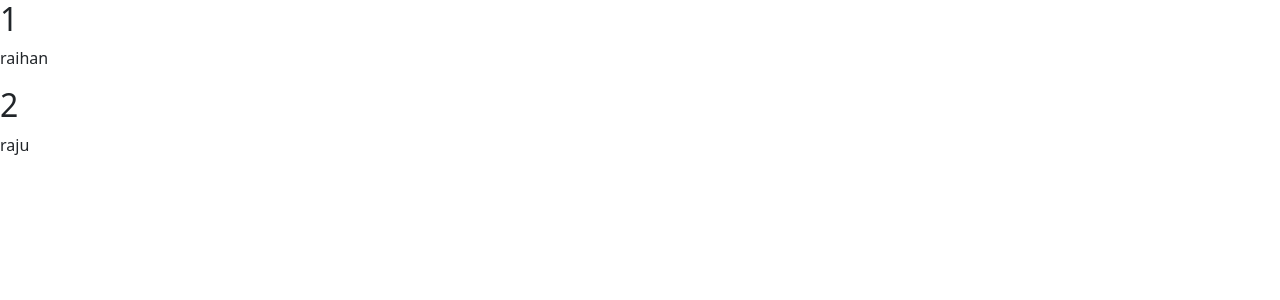
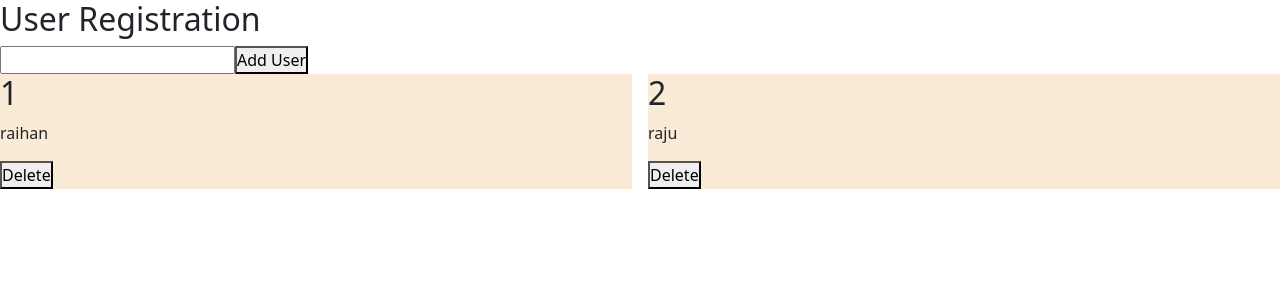
Before and after one commit to raihanraju007/React-Practice, a React (Create React App) app: page / in a window 1280 px wide. Shown: the top 300 px of the page. Built offline with nearby package versions, Linux system fonts and the light colour scheme.

Commit message:
User Management App using Context API Not Practoise Properly

```diff
--- a/public/style.css
+++ b/public/style.css
@@ -34,3 +34,13 @@
     text-align: center;
     font-weight: bold;
 }
+
+.users{
+    display: grid;
+    grid-template-columns: repeat(2, minmax(0, 1fr));
+    gap: 1rem;
+}
+.user{
+    background-color: antiquewhite;
+    padding: 0.rem;
+}
--- a/src/App.js
+++ b/src/App.js
@@ -27,6 +27,8 @@ import UserForm from "./componant/HOOKS/UseRefExample/UserForm";
 import UseReducer from "./componant/HOOKS/UseReducer";
 import Component1 from "./componant/PROP_DRILLING/Component1";
 import Users from "./componant/user_management/Users";
+import NewUser from "./componant/user_management/NewUser";
+import { UsersContext } from "./componant/context/UsersContext";
 
 
 
@@ -36,10 +38,20 @@ function App() {
     {id: 2, username: "raju"}
   ])
 
+  const handleDeleteUser = (id) => {
+    const filteredUsers = users.filter((user) => user.id != id);
+    setUsers(filteredUsers);
+  }
+  const handleAddNewUser = (newUser) => {
+    setUsers((prevUsers) => [...prevUsers, newUser])
+  }
   return (
-    <div>
-       <Users users = {users}/>
-    </div>
+   <UsersContext.Provider value={{ users, setUsers }}>
+      <div>
+        <NewUser handleAddNewUser = {handleAddNewUser}/>
+        <Users handleDeleteUser={handleDeleteUser} />
+      </div>
+   </UsersContext.Provider>
   );
 }
 
--- /dev/null
+++ b/src/componant/context/UsersContext.js
@@ -0,0 +1,3 @@
+import { createContext } from "react";
+
+export const UsersContext = createContext({})
--- /dev/null
+++ b/src/componant/user_management/NewUser.js
@@ -0,0 +1,26 @@
+import React, { useState } from 'react'
+
+const NewUser = ({handleAddNewUser}) => {
+const [username, setUsername] = useState("");
+const handleUserNameChange = (event) => {
+    setUsername(event.target.value);
+}
+const handleSubmit = (event) => {
+    event.preventDefault();
+    const newUser = {id: new Date().getTime().toString(), username: username}
+    handleAddNewUser(newUser);
+    setUsername("");
+}
+
+  return (
+    <div>
+      <h2>User Registration</h2>
+      <form onSubmit={handleSubmit}>
+        <input type='text' name='username' value={username} onChange={handleUserNameChange} required/>
+        <button type='submit'>Add User</button>
+      </form>
+    </div>
+  )
+}
+
+export default NewUser
--- a/src/componant/user_management/User.js
+++ b/src/componant/user_management/User.js
@@ -1,11 +1,15 @@
 import React from 'react'
 
-const user = ({user}) => {
+const user = ({user, handleDeleteUser}) => {
   const {id, username} = user;
+  const handleDelete = (id) => {
+    handleDeleteUser(id);
+  }
     return (
-    <article>
+    <article className='user'>
         <h2>{id}</h2>
         <p>{username}</p>
+        <button onClick={() => {handleDelete(id)}}>Delete</button>
     </article>
   )
 }
--- a/src/componant/user_management/Users.js
+++ b/src/componant/user_management/Users.js
@@ -1,14 +1,16 @@
-import React from 'react';
+import React, { useContext } from 'react';
 import User from "./User";
+import { UsersContext } from '../context/UsersContext';
 
-const users = ({users}) => {
+const Users = ({ handleDeleteUser }) => {
+  const { users, setUsers } = useContext(UsersContext);
   return (
     <div>
-      <section>
-        {users.map(user => <User key={user.id} user={user} />)}
+      <section className='users'>
+        {users.map(user => <User key={user.id} user={user} handleDeleteUser={handleDeleteUser} />)}
       </section>
     </div>
-  )
+  );
 }
 
-export default users
+export default Users;
```
